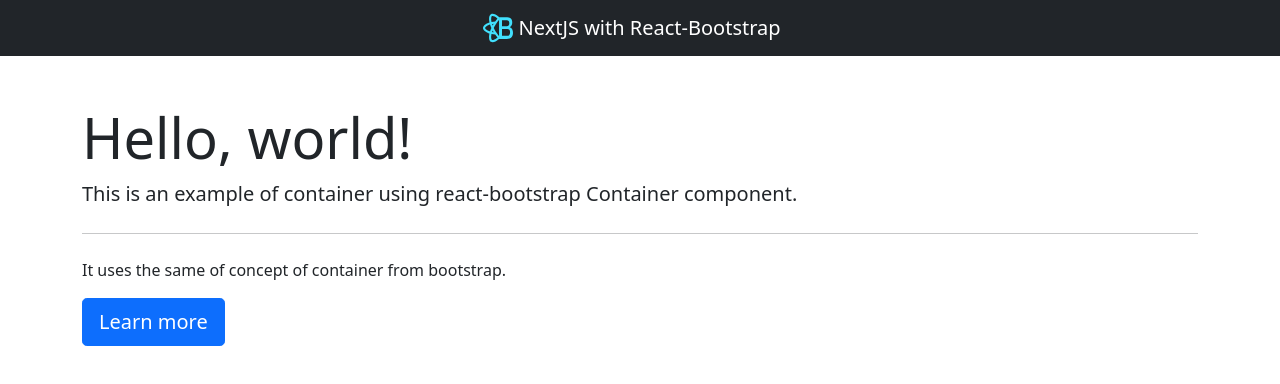
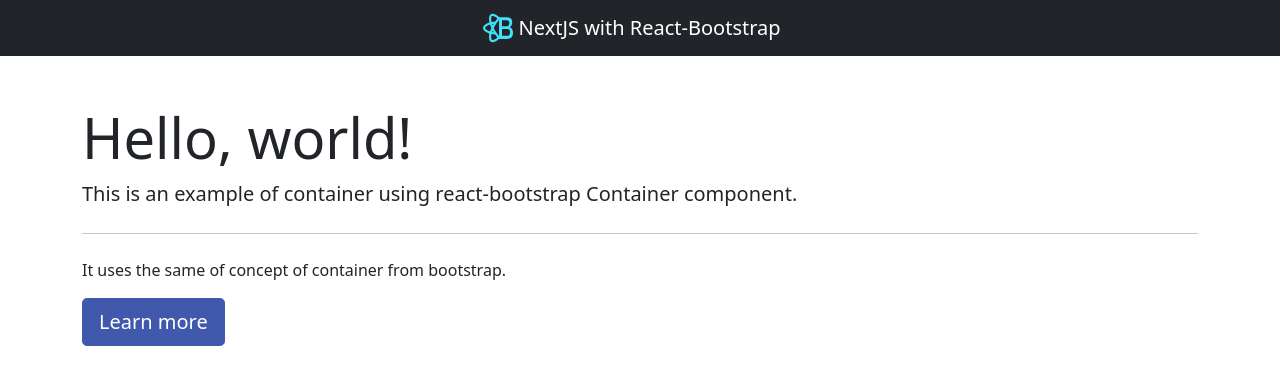
Before and after one commit to WEEFAA/nextjs-with-react-bootstrap, a Next.js app: page / in a window 1280 px wide. Shown: the top 384 px of the page. Built offline with nearby package versions, Linux system fonts and the light colour scheme.

Commit message:
[Styles] add default palette

```diff
--- a/styles/_palette.scss
+++ b/styles/_palette.scss
@@ -4,9 +4,9 @@
 // override these app-* scss variables for your theme
 // _root.scss should also reflect the values in here. i.e. rgb value for primary color
 // color palette
-$app-primary: $primary;
-$app-secondary: $secondary;
-$app-success: $success;
+$app-primary: #4059AD;
+$app-secondary: #F4B942;
+$app-success: #45CB85;
 $app-info: $info;
 $app-light: $light;
 $app-dark: $dark;
```
